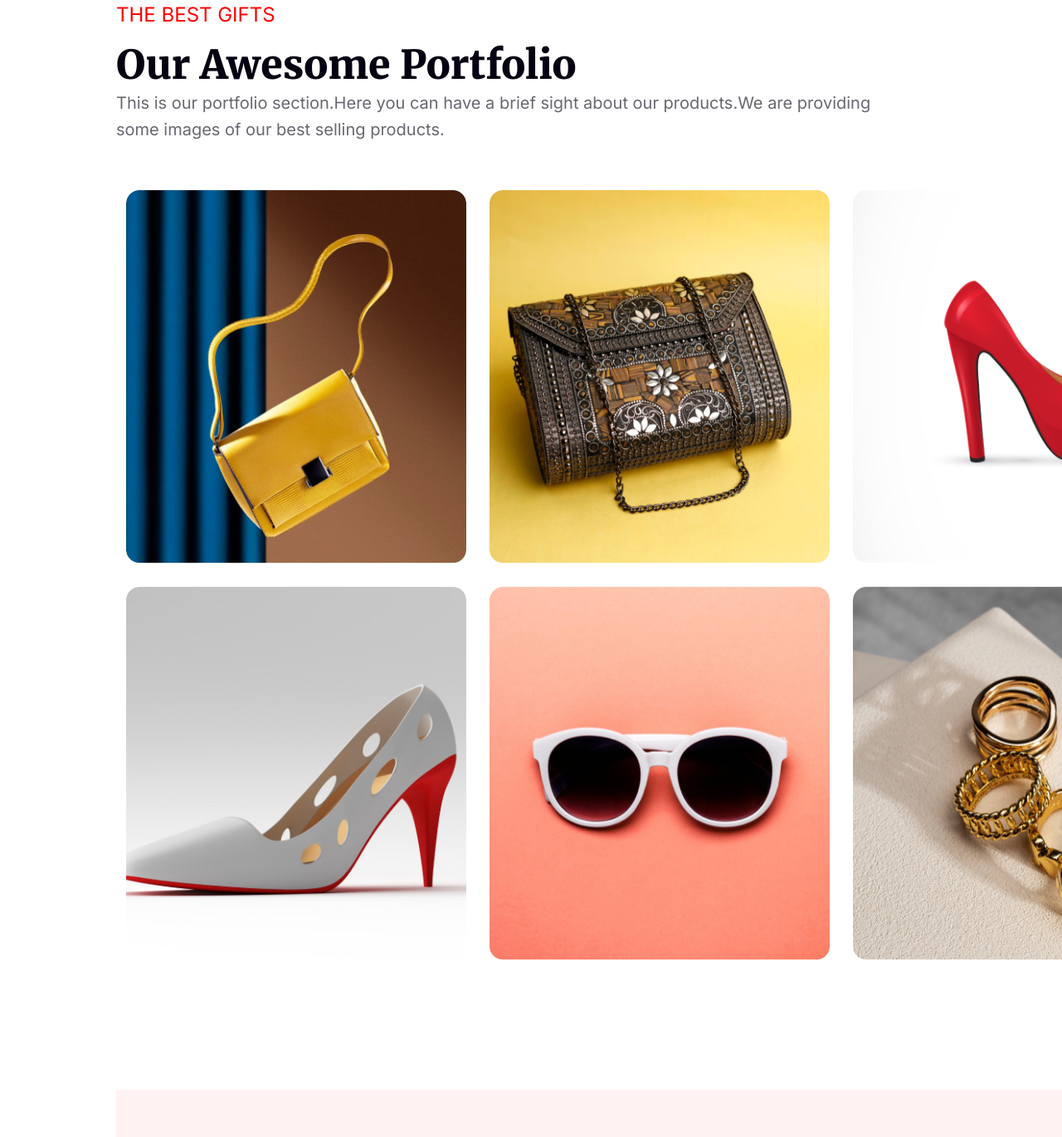
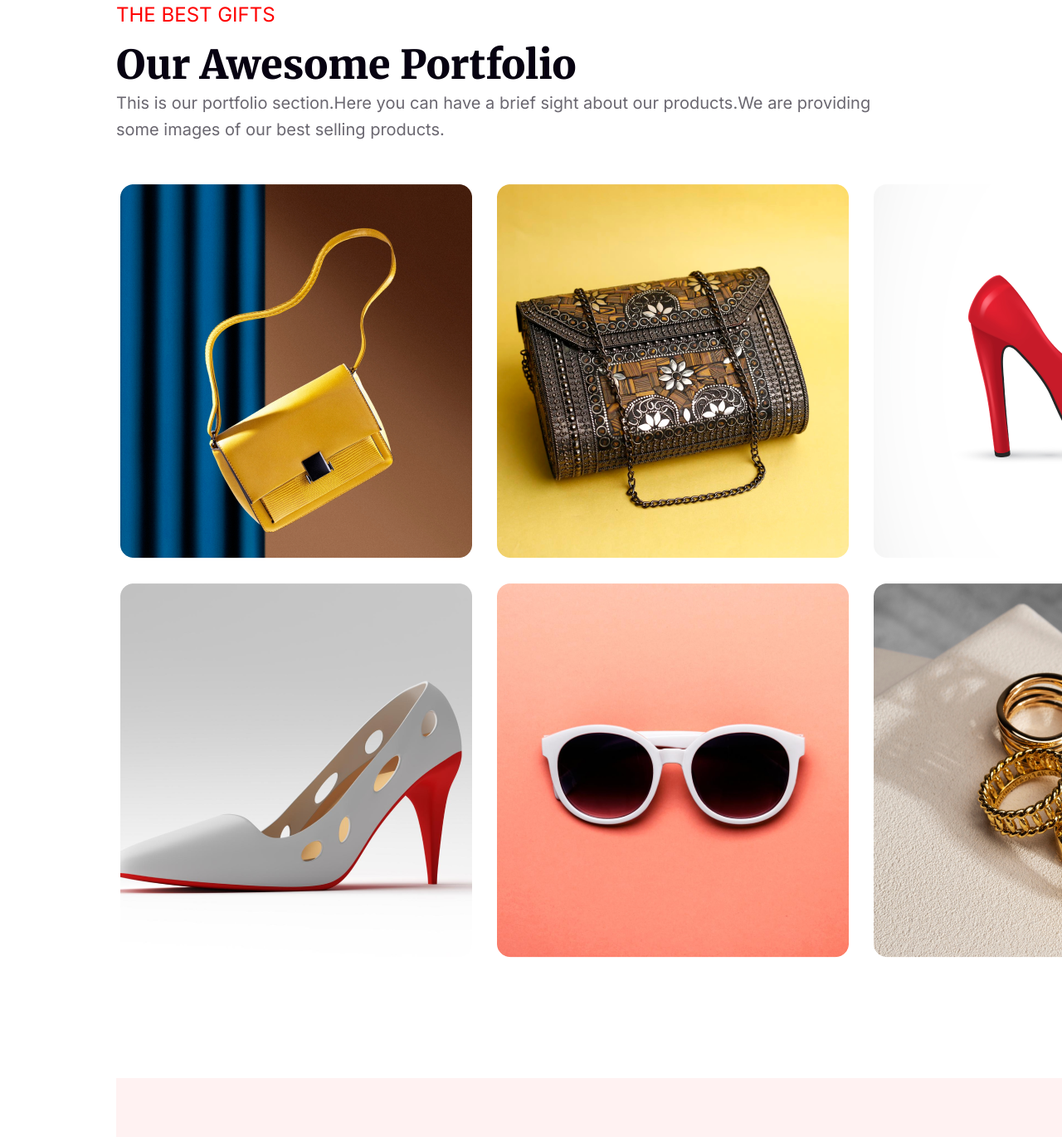
Before and after one commit to SabbirRahman71/Assignment-1, a plain HTML site: page index.html in a window 1280 px wide. Shown: the part 3872-5242 px from the top of the page at 83% size. Drawn offline with Linux system fonts and the light colour scheme.

Commit message:
solved portfolio section problem

```diff
--- a/index.html
+++ b/index.html
@@ -113,36 +113,16 @@
           </p>
         </div>
         <div class="portfolio-image">
-          <img
-            class="portfolio-image-each"
-            src="resources/Rectangle 3.png"
-            alt=""
-          />
-          <img
-            class="portfolio-image-each"
-            src="resources/Rectangle 4.png"
-            alt=""
-          />
-          <img
-            class="portfolio-image-each"
-            src="resources/Rectangle 5.png"
-            alt=""
-          />
-          <img
-            class="portfolio-image-each"
-            src="resources/Rectangle 6.png"
-            alt=""
-          />
-          <img
-            class="portfolio-image-each"
-            src="resources/Rectangle 7.png"
-            alt=""
-          />
-          <img
-            class="portfolio-image-each"
-            src="resources/Rectangle 8.png"
-            alt=""
-          />
+          <div class="flex-1">
+            <img class="p-image" src="resources/Rectangle 3.png" alt="" />
+            <img class="p-image" src="resources/Rectangle 4.png" alt="" />
+            <img class="p-image" src="resources/Rectangle 5.png" alt="" />
+          </div>
+          <div class="flex-2">
+            <img class="p-image" src="resources/Rectangle 6.png" alt="" />
+            <img class="p-image" src="resources/Rectangle 7.png" alt="" />
+            <img class="p-image" src="resources/Rectangle 8.png" alt="" />
+          </div>
         </div>
       </div>
       <!-- Portfolio section ends here  -->
@@ -203,5 +183,6 @@
         </div>
       </div>
     </div>
+    <!-- footer section ends here  -->
   </body>
 </html>
--- a/style.css
+++ b/style.css
@@ -263,17 +263,29 @@ body {
 }
 .portfolio-image {
   margin-top: 45px;
+  display: flex;
+  flex-direction: column;
+  flex-shrink: 0;
 }
-.portfolio-image-each {
-  border-radius: 16px;
-  margin: 12px;
-  width: 410px;
-  height: 450px;
+.p-image {
+  border: 5px solid white;
 }
-.portfolio-image-each:hover {
-  border: 5px solid rgb(97, 97, 226);
+.flex-1 {
+  display: flex;
+  gap: 20px;
+  padding-bottom: 20px;
+}
+
+.flex-2 {
+  display: flex;
+  gap: 20px;
+}
+
+.p-image:hover {
+  border: 5px solid lightsalmon;
 }
 /* code for portfolio ends here  */
+/* code for subscribe section starts here  */
 .subscribe {
   margin-top: 140px;
   height: 610px;
@@ -361,3 +373,4 @@ body {
   padding: 50px 0px;
   justify-content: space-between;
 }
+/* footer section ends here  */
```
